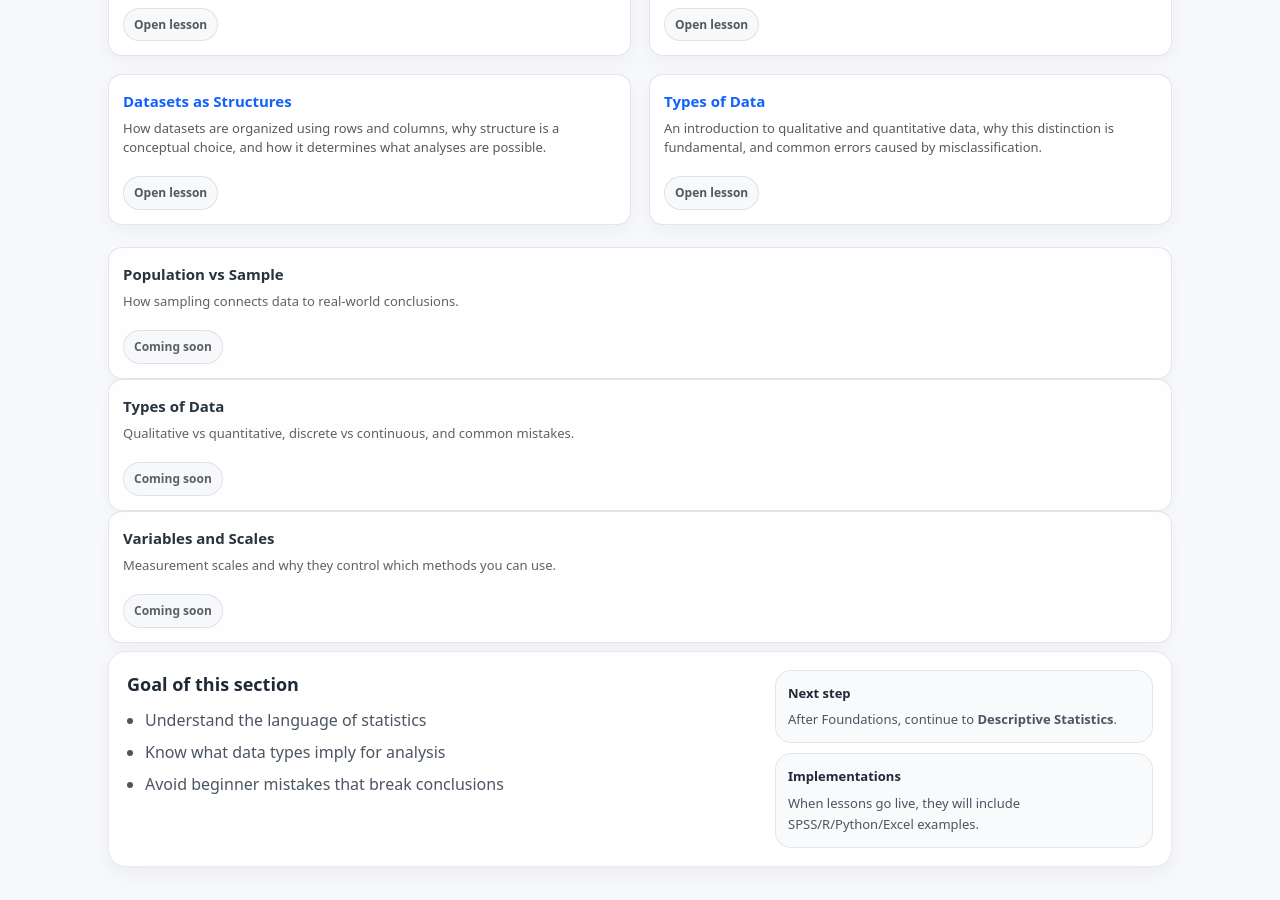
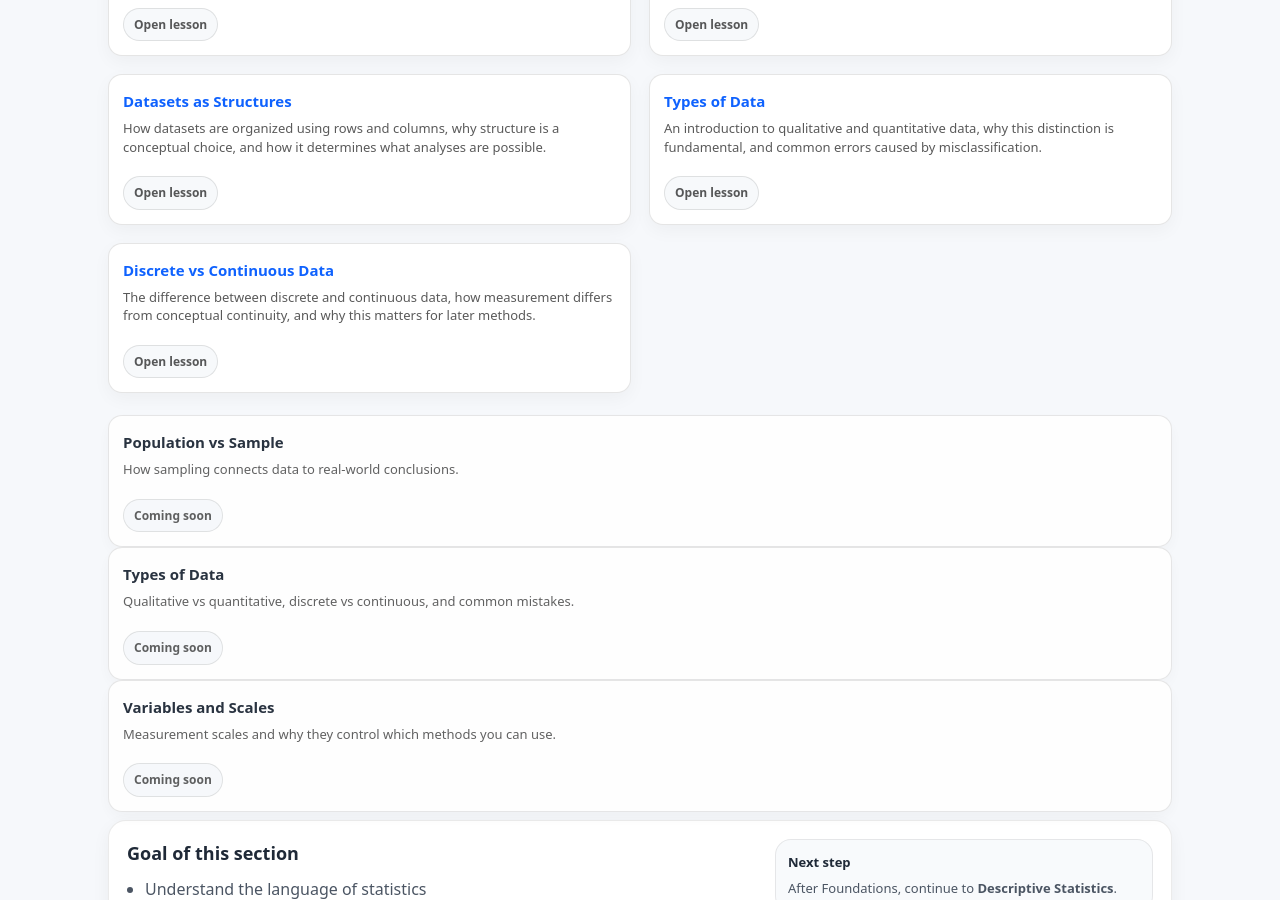
Before and after one commit to ammar-homaida-statistics/easystatisticsacademy, a Jekyll site: the page built from foundations/index.md, in a window 1280 px wide and 900 px high, scrolled down 975 px. Built offline with Jekyll 4.4.1, drawn with Linux system fonts in a browser that asks for light colours; our own code applies the rules of GitHub Pages for plain Markdown files.

Commit message:
Add lesson card

```diff
--- a/foundations/index.md
+++ b/foundations/index.md
@@ -175,6 +175,22 @@ sidebar: true
     Open lesson
   </a>
 </div>
+<div class="card lesson-card">
+  <h3>
+    <a href="/foundations/discrete-vs-continuous-data/">
+      Discrete vs Continuous Data
+    </a>
+  </h3>
+
+  <p>
+    The difference between discrete and continuous data, how measurement
+    differs from conceptual continuity, and why this matters for later methods.
+  </p>
+
+  <a class="pill" href="/foundations/discrete-vs-continuous-data/">
+    Open lesson
+  </a>
+</div>
 </div>
 
     <div class="card lesson-card is-soon">
```
